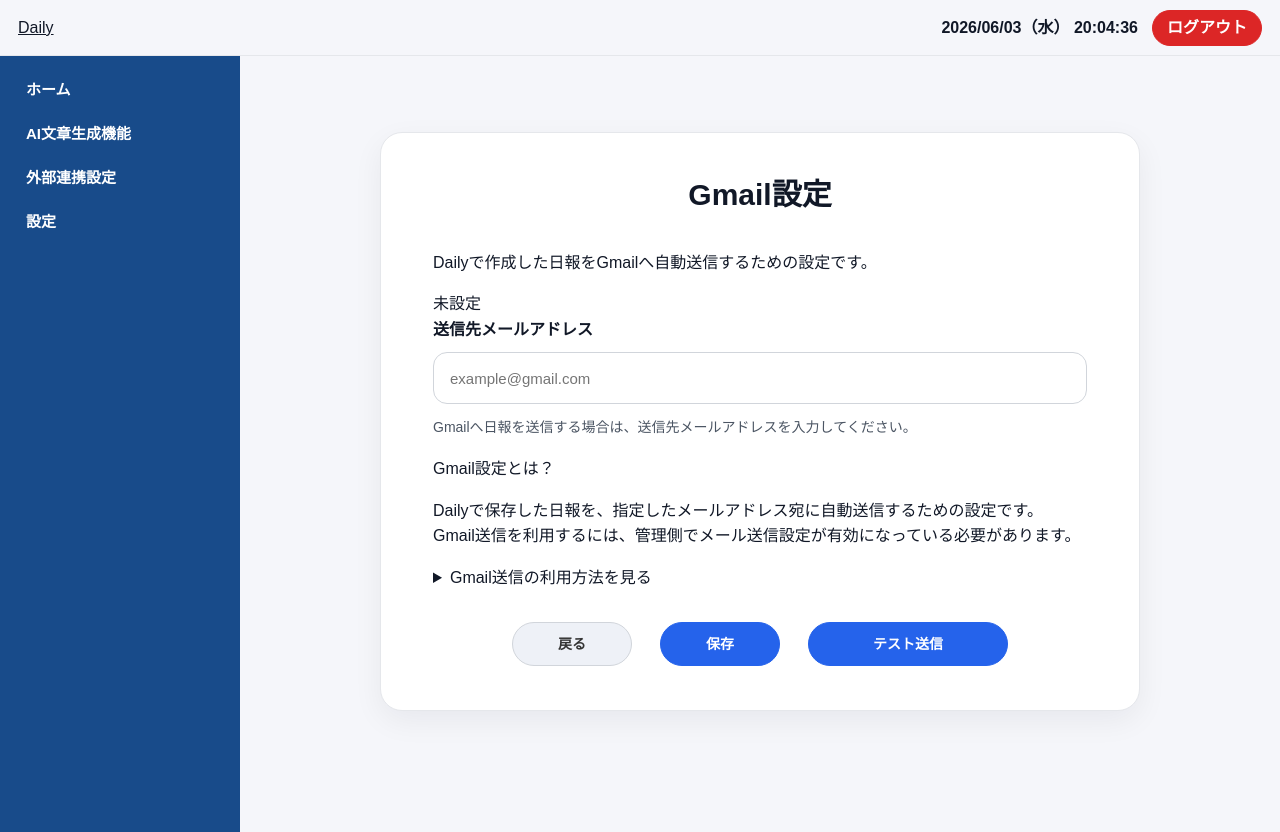
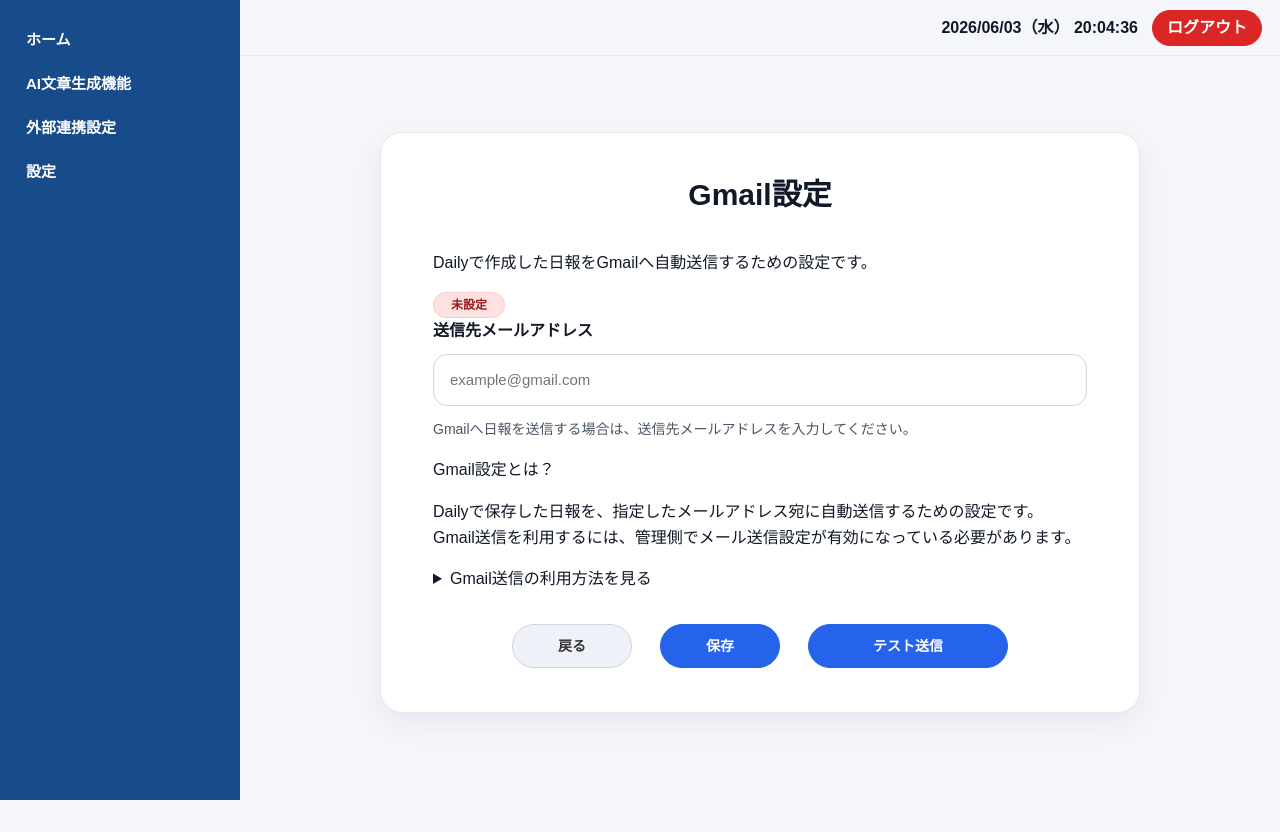
Before and after one commit to saki10/Daily, a Django app: page /integrations/gmail/ in a window 1280 px wide. Run offline with Django 5.2, Linux system fonts and the light colour scheme; the visitor is signed in with stand-in values (Sample User, id 1); data comes from the database, SQL or seed files in the repository.

Commit message:
外部連携画面のレイアウトとステータス表示を修正

```diff
--- a/reports/static/css/style.css
+++ b/reports/static/css/style.css
@@ -4227,3 +4227,83 @@ button {
     line-height: 52px !important;
   }
 }
+
+/* ==============================
+   PC版：サイドバー固定
+============================== */
+@media screen and (min-width: 769px) {
+  :root {
+    --sidebar-width: 240px;
+    --header-height: 56px;
+  }
+
+  /* サイドバーをPC表示のみ固定 */
+  .layout > .sidebar {
+    position: fixed !important;
+    top: 0 !important;
+    left: 0 !important;
+
+    width: var(--sidebar-width) !important;
+    height: 100vh !important;
+    min-height: 100vh !important;
+
+    margin-top: 0 !important;
+    overflow-y: auto !important;
+    z-index: 1001 !important;
+  }
+
+  /* サイドバー固定で本文が左に潜らないようにする */
+  .layout > .sidebar + .main,
+  .layout > .sidebar + .sidebar-overlay + .main {
+    margin-left: var(--sidebar-width) !important;
+    width: calc(100% - var(--sidebar-width)) !important;
+    min-width: 0 !important;
+  }
+
+  /* headerがある場合、サイドバーに被らないように右側へ寄せる */
+  .layout > .sidebar + .main .header,
+  .layout > .sidebar + .sidebar-overlay + .main .header {
+    left: var(--sidebar-width) !important;
+    width: calc(100% - var(--sidebar-width)) !important;
+  }
+}
+
+/* ==============================
+   外部連携：設定ステータスバッジ
+   未設定 / 設定済 の色分け
+   ※ CSSファイルの一番下に貼り付け
+============================== */
+
+/* 共通バッジ */
+.integration-status-badge {
+  display: inline-flex;
+  align-items: center;
+  justify-content: center;
+
+  min-width: 72px;
+  height: 26px;
+  padding: 0 10px;
+
+  border-radius: 999px;
+  font-size: 12px;
+  font-weight: 700;
+  line-height: 1;
+  white-space: nowrap;
+
+  box-sizing: border-box;
+}
+
+/* 設定済 */
+.integration-status-badge.is-set {
+  background: #dcfce7;
+  color: #166534;
+  border: 1px solid #86efac;
+}
+
+/* 未設定 */
+.integration-status-badge:not(.is-set),
+.integration-status-badge.is-unset {
+  background: #fee2e2;
+  color: #991b1b;
+  border: 1px solid #fecaca;
+}
```
